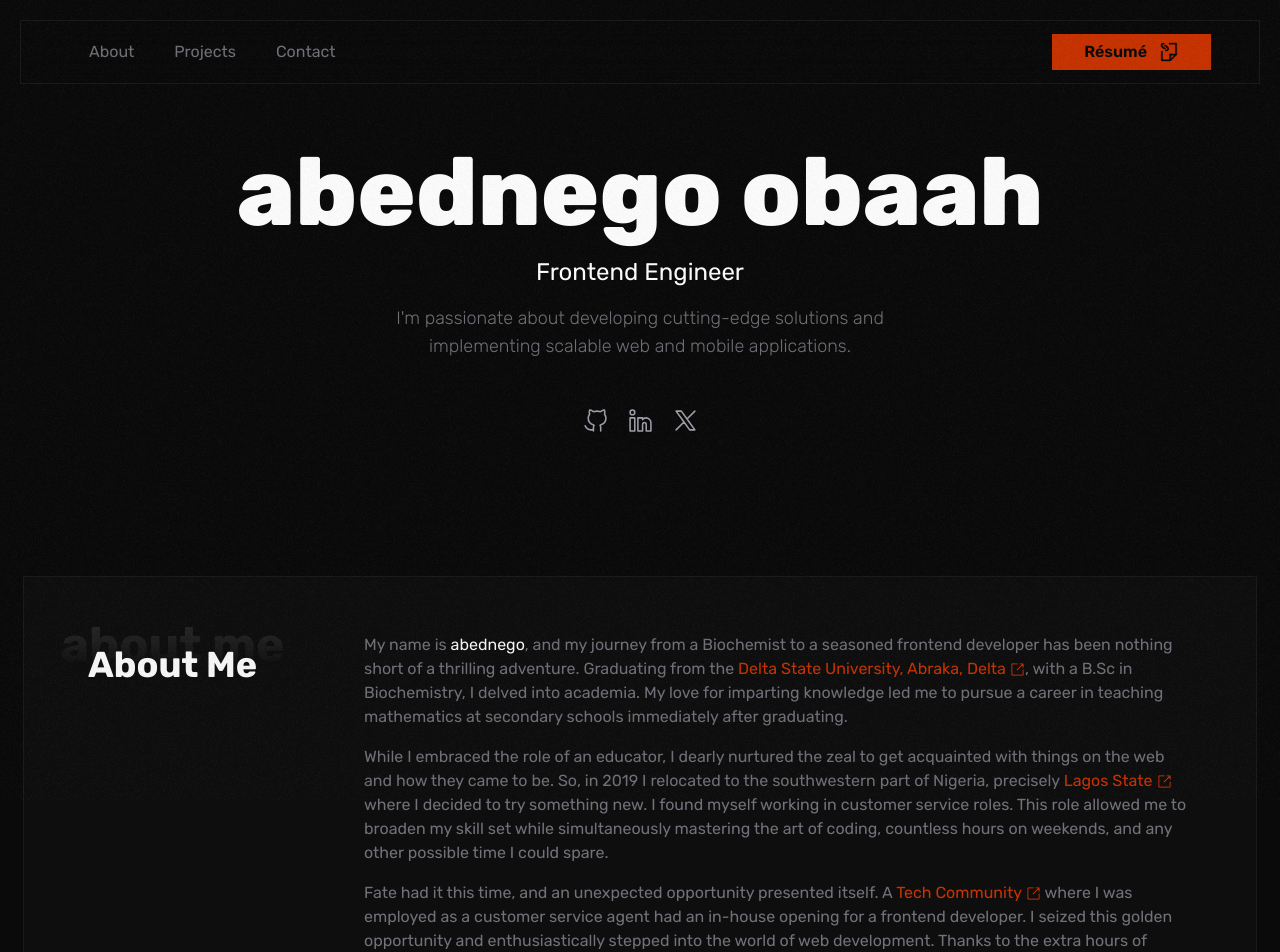
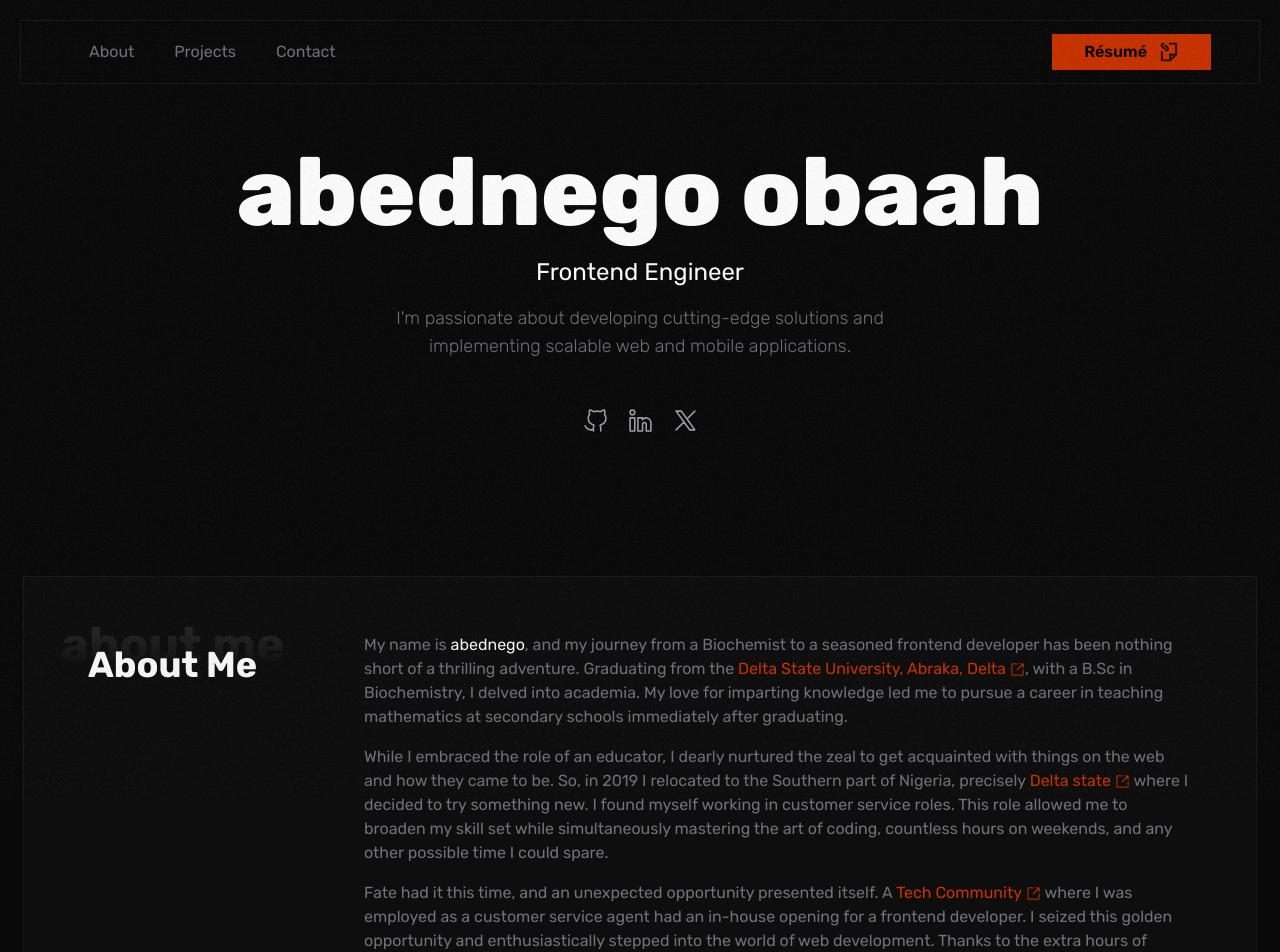
Before and after one commit to abed-obaah/abed-portfolio, a React (Vite) app: page / in a window 1280 px wide. Shown: the top 952 px of the page. Built offline with nearby package versions, Linux system fonts and the light colour scheme.

Commit message:
Your commit message here

```diff
--- a/src/pages/index.tsx
+++ b/src/pages/index.tsx
@@ -56,11 +56,11 @@ const Home = () => {
               <p>
                 While I embraced the role of an educator, I dearly nurtured the
                 zeal to get acquainted with things on the web and how they came
-                to be. So, in 2019 I relocated to the southwestern part of
+                to be. So, in 2019 I relocated to the Southern part of
                 Nigeria, precisely{" "}
                 <CustomLink
-                  href="https://www.google.com/search?q=Lagos%2C+Nigeria&oq=Lagos%2C+Nigeria&gs_lcrp=EgZjaHJvbWUyBggAEEUYOTIGCAEQLhhA0gEINjE1OWowajmoAgCwAgA&sourceid=chrome&ie=UTF-8"
-                  text="Lagos State"
+                  href="https://www.google.com/search?q=Delta%2C+Nigeria&oq=Delta%2C+Nigeria&gs_lcrp=EgZjaHJvbWUyBggAEEUYOTIGCAEQLhhA0gEINjE1OWowajmoAgCwAgA&sourceid=chrome&ie=UTF-8"
+                  text="Delta state"
                   target="_blank"
                   withIcon
                 />{" "}
```
